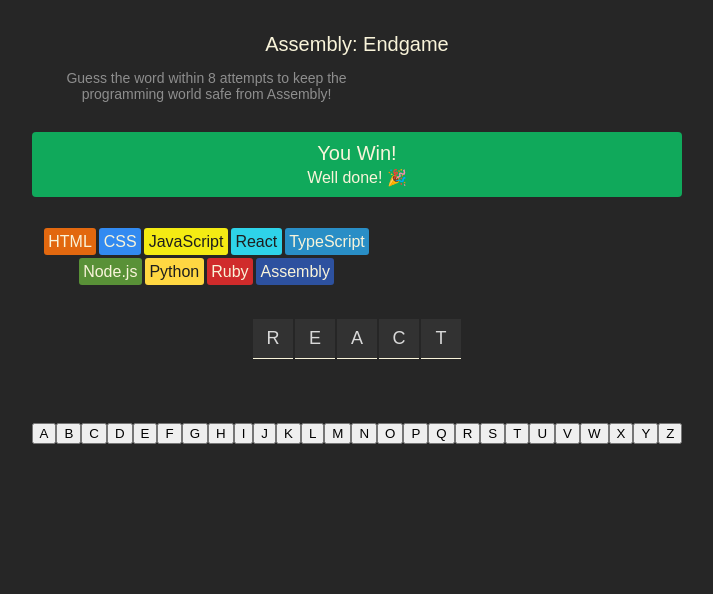
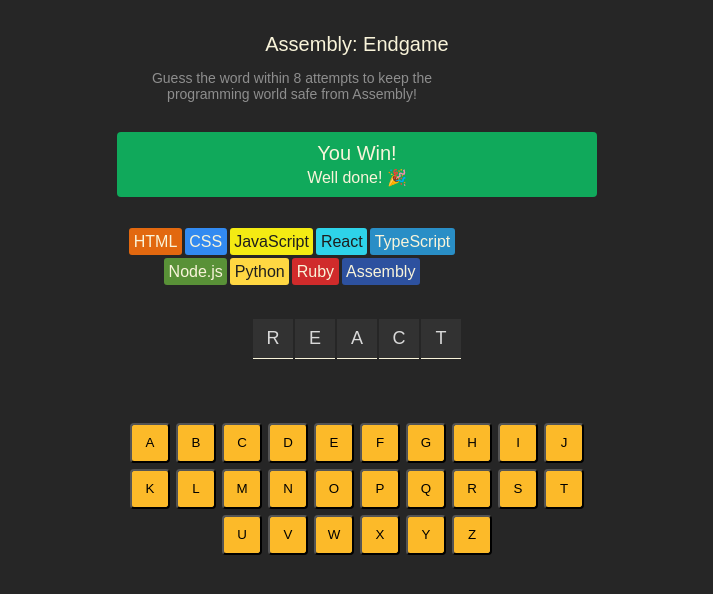
Before and after one commit to justberatt/assemblyEndgame, a React app: page / in a window 1280 px wide. Shown: the top 594 px of the page, without its empty margins (283-996 px from the left). Built offline with nearby package versions, Linux system fonts and the light colour scheme; the HTML template or start-up script is replaced by a standard one.

Commit message:
styled the letter of the alphabet/keyboard

```diff
--- a/src/index.css
+++ b/src/index.css
@@ -86,3 +86,20 @@
   height: 40px;
   border-bottom: 1px solid #F9F4DA;
 }
+
+.alphabetLetters {
+  display: flex;
+  flex-wrap: wrap;
+  justify-content: center;
+  gap: 6px;
+  max-width: 480px;
+}
+
+.alphabetLetterBtn {
+  background-color: #FCBA29;
+  border: 1px solid £D7D7D7;
+  border-radius: 4px;
+  padding: 6px;
+  width: 40px;
+  height: 40px;
+}
```
